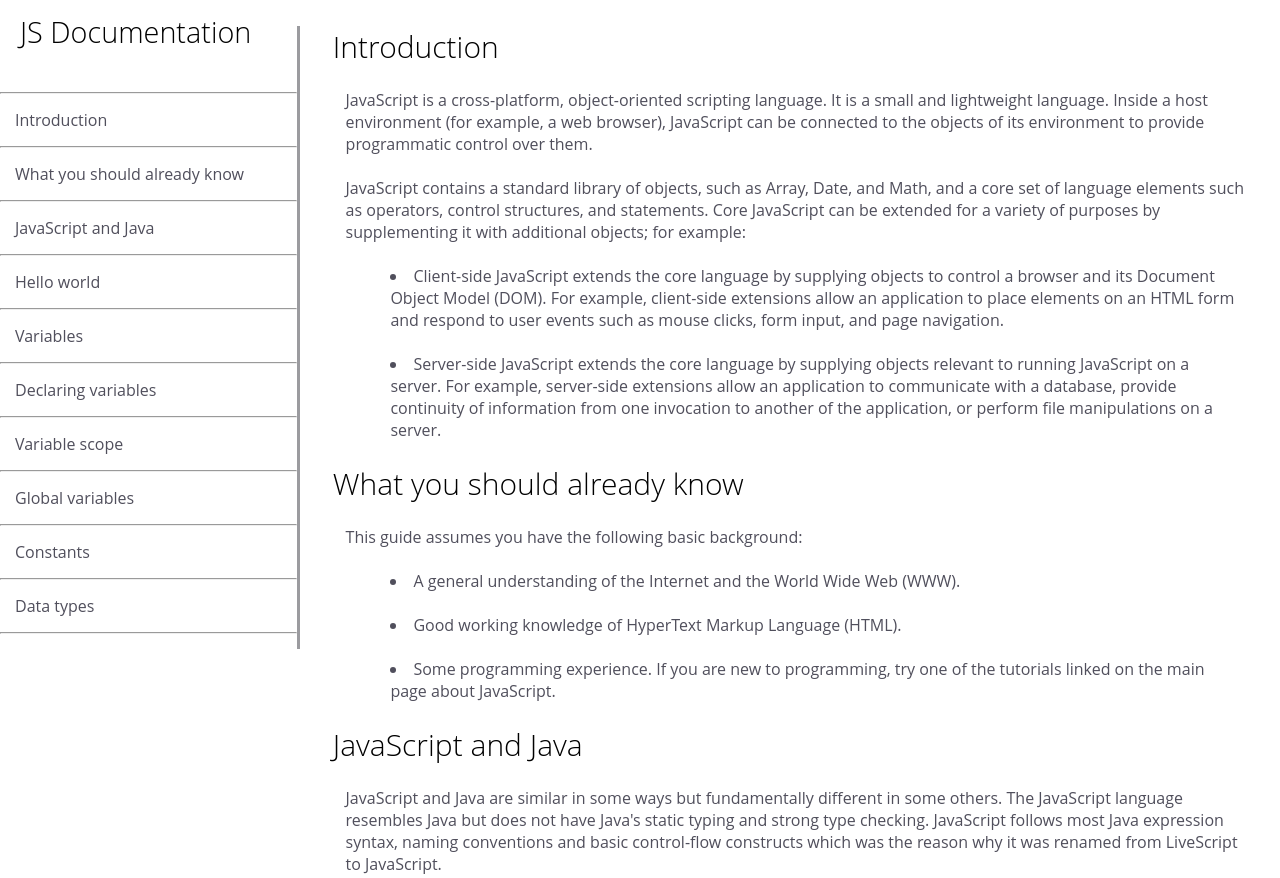
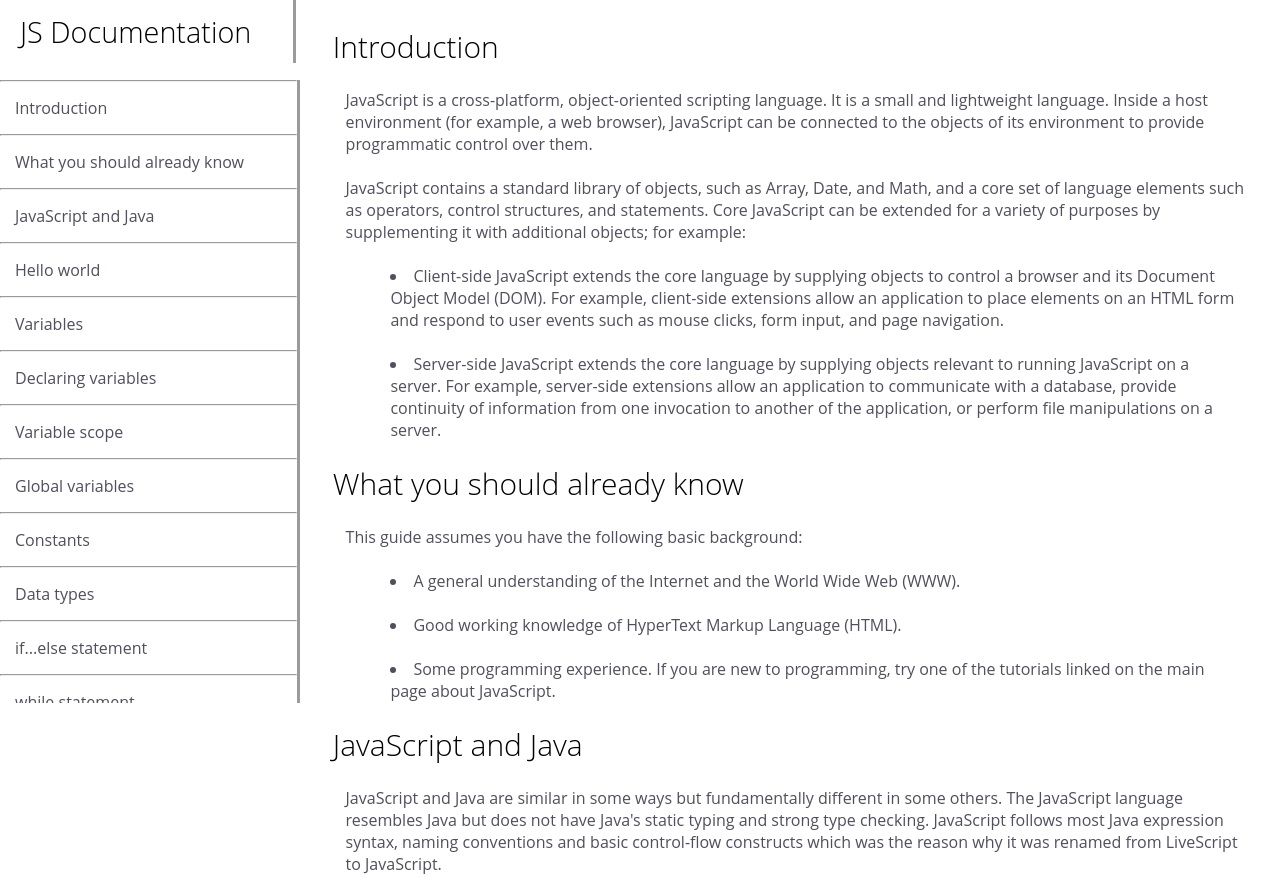
Before and after one commit to mvfasatresor/Technical-Documentation, a plain HTML site: page index.html in a window 1280 px wide. Shown: the top 878 px of the page. Drawn offline with Linux system fonts and the light colour scheme; a script that the page names is missing.

```diff
--- a/styles.css
+++ b/styles.css
@@ -24,19 +24,21 @@ h1{
   text-align: left;
   background-color: white;
   border-right: #9b9b9f 3px solid;
+  top: 10%;
 
 
 }
 /* h1 js document */
 div h1{
   position: fixed;
-  padding: 12px 25px 20px 20px;
+  padding: 12px 42px 50.5px 20px;
   letter-spacing: 0;
   font-size: 28.8px;
   height: 42.3px;
   font-weight: 70;
   background-color: white;
   top: 0;
+  border-right: #9b9b9f 3px solid;
 
 
 }
```
Also changed, not shown: index.html (+0 -3 lines).
